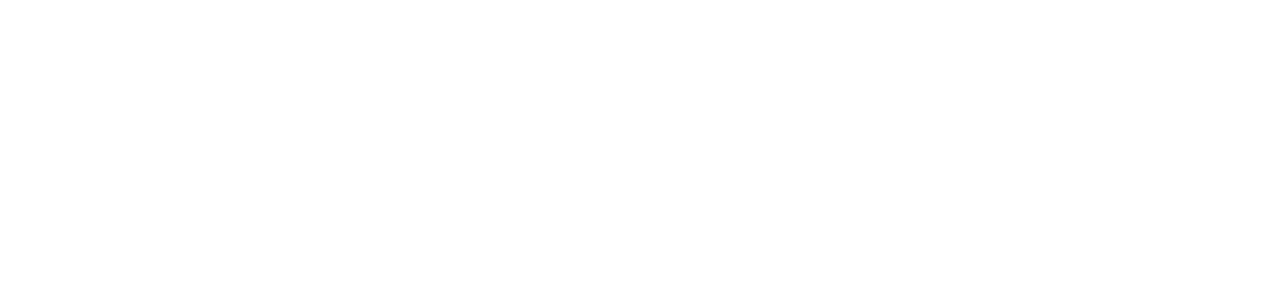
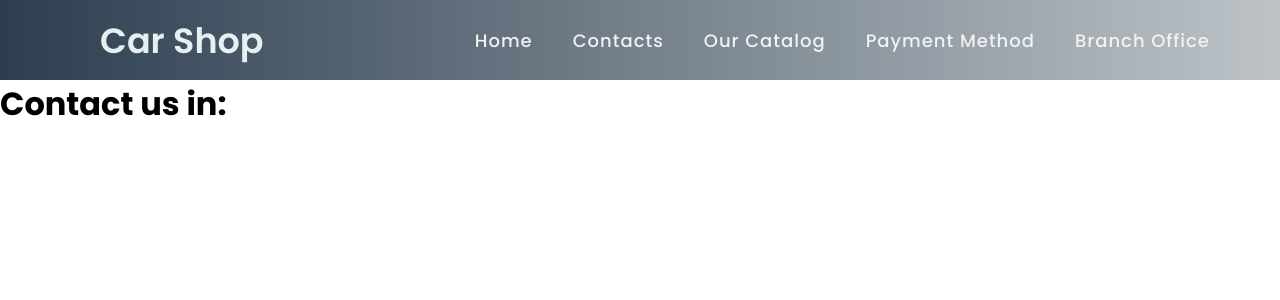
Before and after one commit to Saubers/Proyecto-Final, a React (Create React App) app in the folder client/: page /contactos in a window 1280 px wide. Shown: the top 300 px of the page. Built offline with nearby package versions, Linux system fonts and the light colour scheme.

Commit message:
Comenzando con componenente contacto

```diff
--- a/client/src/App.js
+++ b/client/src/App.js
@@ -2,6 +2,7 @@ import {Route,Switch} from 'react-router-dom';
 import { BrowserRouter as Router } from 'react-router-dom';
 import Catalogo from './components/Catalogo/Catalogo'
 import ProductDetail from './components/ProductDetail/ProductDetail'
+import Contact from './components/Contacto/Contacto';
 import Home from './components/Home/Home';
 import LandingPage from './components/LandingPage/LandingPage';
 
@@ -14,7 +15,8 @@ function App() {
         <Route exact path="/" component={LandingPage}/>
         <Route exact path="/home" component={Home}/>
         <Route exact path="/home/catalogo" component={Catalogo}/>
-        <Route path = "/home/:id" component= {ProductDetail}/>
+        <Route exact path = "/home/:id" component= {ProductDetail}/>
+        <Route path = "/contactos" component= {Contact}/>
       </Switch>
     </Router>
   );
--- a/client/src/components/Contacto/Contacto.jsx
+++ b/client/src/components/Contacto/Contacto.jsx
@@ -1,15 +1,14 @@
 import React from "react";
 import NavBar from '../NavBar/NavBar'
-import styleContact from '../Contacto/Contacto.module.css'
 
 export default function Contact(){
 
 return(
-<div className = {styleContact.container}>
+<div >
     <NavBar/>
     <h1>Contact us in:</h1>
-    <div className= {styleHome.div2}>
-    <h2>{iniciarMap()}</h2>
+    <div>
+    <h2></h2>
     </div>
 </div>
 
```
